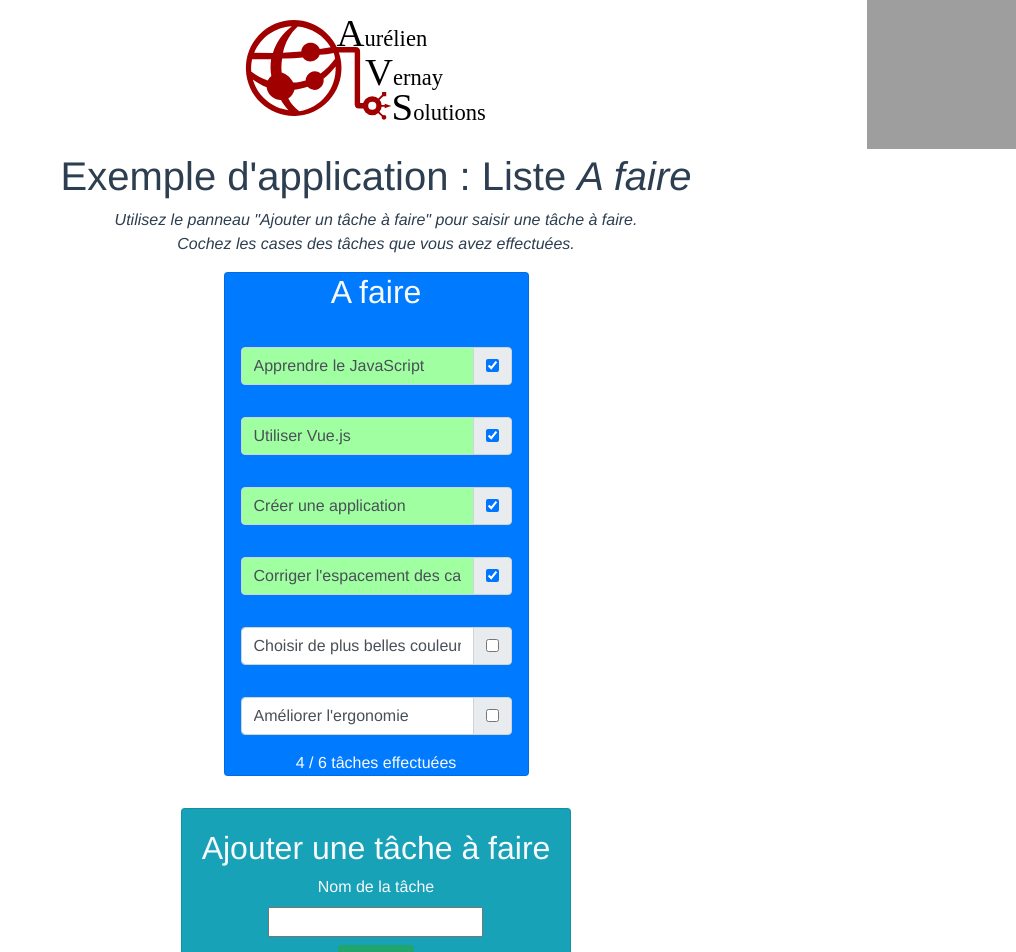
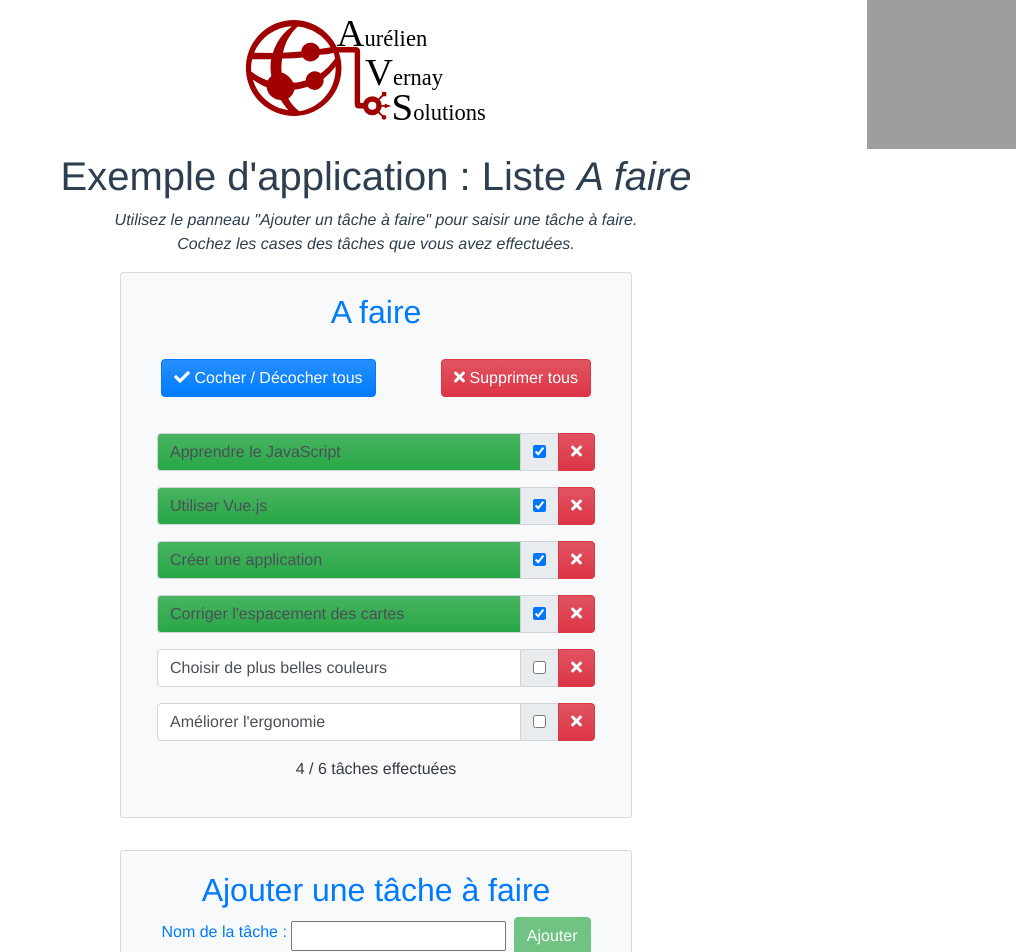
Before and after one commit to AurelienVernay/vuejs-todo-list, a Vue app: page / in a window 1280 px wide. Shown: the top 952 px of the page, without its empty margins (264-1280 px from the left). Built offline with nearby package versions, Linux system fonts and the light colour scheme; grey boxes are pictures that could not be loaded.

Commit message:
fixed bootstrap integration and added buttons

```diff
--- a/public/index.html
+++ b/public/index.html
@@ -6,12 +6,9 @@
     <meta name="viewport" content="width=device-width,initial-scale=1.0" />
     <link rel="icon" href="<%= BASE_URL %>favicon.ico" />
     <title>Vue.js todo-list webapp example</title>
-    <link
-      href="https://stackpath.bootstrapcdn.com/bootstrap/4.3.1/css/bootstrap.min.css"
-      rel="stylesheet"
-      integrity="sha384-ggOyR0iXCbMQv3Xipma34MD+dH/1fQ784/j6cY/iJTQUOhcWr7x9JvoRxT2MZw1T"
-      crossorigin="anonymous"
-    />
+    <link rel="stylesheet" href="https://use.fontawesome.com/releases/v5.8.1/css/all.css"
+      integrity="sha384-50oBUHEmvpQ+1lW4y57PTFmhCaXp0ML5d60M1M7uH2+nqUivzIebhndOJK28anvf" crossorigin="anonymous">
+
   </head>
   <body>
     <noscript>
--- a/src/App.vue
+++ b/src/App.vue
@@ -15,14 +15,22 @@
             tâche à faire.</em
         >
         <em>Cochez les cases des tâches que vous avez effectuées.</em>
-        <TodoList :todos="todos" class="my-3" />
+        <TodoList
+            :todos="todos"
+            class="my-3"
+            @toggleAll="onToggleAll()"
+            @deleteAll="onDeleteAll()"
+            @deleteTodo="onDeleteTodo($event)"
+        />
         <AddTodo class="my-3" @addTodo="onAddTodo($event)" />
         <p class="my-3">
             Cette page est un exemple de webapp de gestion de listes de tâches à
             faire
             <em>(todo)</em>. <br />Cette webapp a été conçue à l'aide du
-            framework <a target="_blank" href="https://vuejs.org/">Vue.js</a> et
-            du framework UI <a href="https://getbootstrap.com">Bootstrap</a>.
+            framework <a href="https://vuejs.org/" target="_blank">Vue.js</a> et
+            des framework UI
+            <a href="https://getbootstrap.com" target="_blank">Bootstrap</a> et
+            <a href="https://fontawesome.com" target="_blank">Font Awesome</a>.
         </p>
         <footer class="footer mt-auto py-3">
             <div class="container">
@@ -49,6 +57,7 @@ export default {
     },
     data: function() {
         return {
+            checkAll: true,
             todos: [
                 { id: 1, name: 'Apprendre le JavaScript', checked: true },
                 { id: 2, name: 'Utiliser Vue.js', checked: true },
@@ -79,6 +88,16 @@ export default {
         onAddTodo: function(todo) {
             this.todos.push({ ...todo, id: this.todos.length + 1 });
         },
+        onToggleAll: function() {
+            this.todos.forEach(todo => (todo.checked = this.checkAll));
+            this.checkAll = !this.checkAll;
+        },
+        onDeleteAll: function() {
+            this.todos = [];
+        },
+        onDeleteTodo: function(todoId) {
+            this.todos = this.todos.filter(todo => todo.id !== todoId);
+        },
     },
 };
 </script>
--- a/src/components/AddTodo.vue
+++ b/src/components/AddTodo.vue
@@ -1,24 +1,29 @@
 <template>
-    <div class="card bg-info text-light">
+    <div class="card bg-light text-light min-width">
         <div
             class="card-body d-flex flex-column align-items-center justify-content-around"
         >
-            <h2>Ajouter une tâche à faire</h2>
-            <label for="newTodo">Nom de la tâche</label>
+            <h2 class="text-primary">Ajouter une tâche à faire</h2>
+            <div class="d-flex align-items-center justify-content-around">
+                <label class="text-primary mr-1" for="newTodo"
+                    >Nom de la tâche :
+                </label>
                 <input
                     id="newTodo"
                     v-model="name"
                     type="text"
                     placholder="saisir une activité..."
+                    @keyup.enter="addTodo()"
                 />
                 <button
-                class="btn btn-success mt-2"
+                    class="btn btn-success ml-2"
                     type="button"
                     :disabled="name.length === 0"
                     @click="addTodo()"
                 >
                     Ajouter
                 </button>
+            </div>
         </div>
     </div>
 </template>
--- a/src/components/Todo.vue
+++ b/src/components/Todo.vue
@@ -5,12 +5,21 @@
                 v-model="todo.name"
                 class="form-control todo"
                 type="text"
-                :class="{ complete: todo.checked }"
+                :class="{ 'bg-gradient-success': todo.checked }"
             />
             <div class="input-group-append">
                 <div class="input-group-text">
                     <input v-model="todo.checked" type="checkbox" />
                 </div>
+            </div>
+            <div class="input-group-append">
+                <button
+                    type="button"
+                    class="btn btn-danger"
+                    @click="deleteTodo()"
+                >
+                    <i class="fa fa-times"></i>
+                </button>
             </div>
         </div>
     </form>
@@ -21,8 +30,15 @@ export default {
     name: 'Todo',
     props: {
         todo: {
-            name: String,
-            checked: Boolean,
+            type: Object,
+            default: () => {
+                return { id: null, name: '', checked: false };
+            },
+        },
+    },
+    methods: {
+        deleteTodo: function() {
+            this.$emit('delete', this.todo.id);
         },
     },
 };
@@ -36,7 +52,4 @@ export default {
 .form-group {
     margin: 1em;
 }
-.complete {
-    background: rgba(160, 255, 160, 1);
-}
 </style>
--- a/src/components/TodoList.vue
+++ b/src/components/TodoList.vue
@@ -1,10 +1,25 @@
 <template>
-    <div class="card bg-primary text-light">
-        <div class="card-title">
-            <h2>A faire</h2>
+    <div class="card bg-light text-light min-width">
+        <div class="card-body">
+            <h2 class="text-primary">A faire</h2>
+            <div class="card-body d-flex justify-content-between">
+                <button class="btn btn-primary" @click="toggleAll()">
+                    <i class="fa fa-check"></i> Cocher / Décocher tous
+                </button>
+                <button class="btn btn-danger" @click="deleteAll()">
+                    <i class="fa fa-times"></i> Supprimer tous
+                </button>
+            </div>
+            <Todo
+                v-for="todo in todos"
+                :key="todo.id"
+                :todo.sync="todo"
+                @delete="deleteTodo($event)"
+            />
+            <p class="text-dark">
+                {{ totalChecked }} / {{ listSize }} tâches effectuées
+            </p>
         </div>
-        <Todo v-for="todo in todos" :key="todo.id" :todo.sync="todo" />
-        <span>{{ totalChecked }} / {{ listSize }} tâches effectuées</span>
     </div>
 </template>
 
@@ -14,7 +29,13 @@ export default {
     name: 'TodoList',
     components: { Todo },
     props: {
-        todos: Array,
+        todos: {
+            required: true,
+            type: Array,
+            default: () => {
+                return [];
+            },
+        },
     },
     computed: {
         listSize: function() {
@@ -24,6 +45,17 @@ export default {
             return this.todos.filter(todo => todo.checked === true).length;
         },
     },
+    methods: {
+        deleteAll: function() {
+            this.$emit('deleteAll');
+        },
+        toggleAll: function() {
+            this.$emit('toggleAll');
+        },
+        deleteTodo: function(todoId) {
+            this.$emit('deleteTodo', todoId);
+        },
+    },
 };
 </script>
 <style scoped></style>
--- /dev/null
+++ b/src/custom.scss
@@ -0,0 +1,10 @@
+$enable-gradients: true;
+@import 'node_modules/bootstrap/scss/bootstrap';
+@import 'node_modules/bootstrap-vue/src/index.scss';
+
+.min-width {
+    min-width: 40%;
+}
+.full-width {
+    min-width: 100%;
+}
--- a/src/main.js
+++ b/src/main.js
@@ -1,6 +1,10 @@
 import Vue from 'vue';
 import App from './App.vue';
+import BootstrapVue from 'bootstrap-vue';
 
+import './custom.scss';
+
+Vue.use(BootstrapVue);
 Vue.config.productionTip = false;
 
 new Vue({
```
Also changed, not shown: package.json (+5 -3 lines), 1 other file (tests, documents, lock files or other folders). Lines whose indentation alone changed are shown as unchanged.
